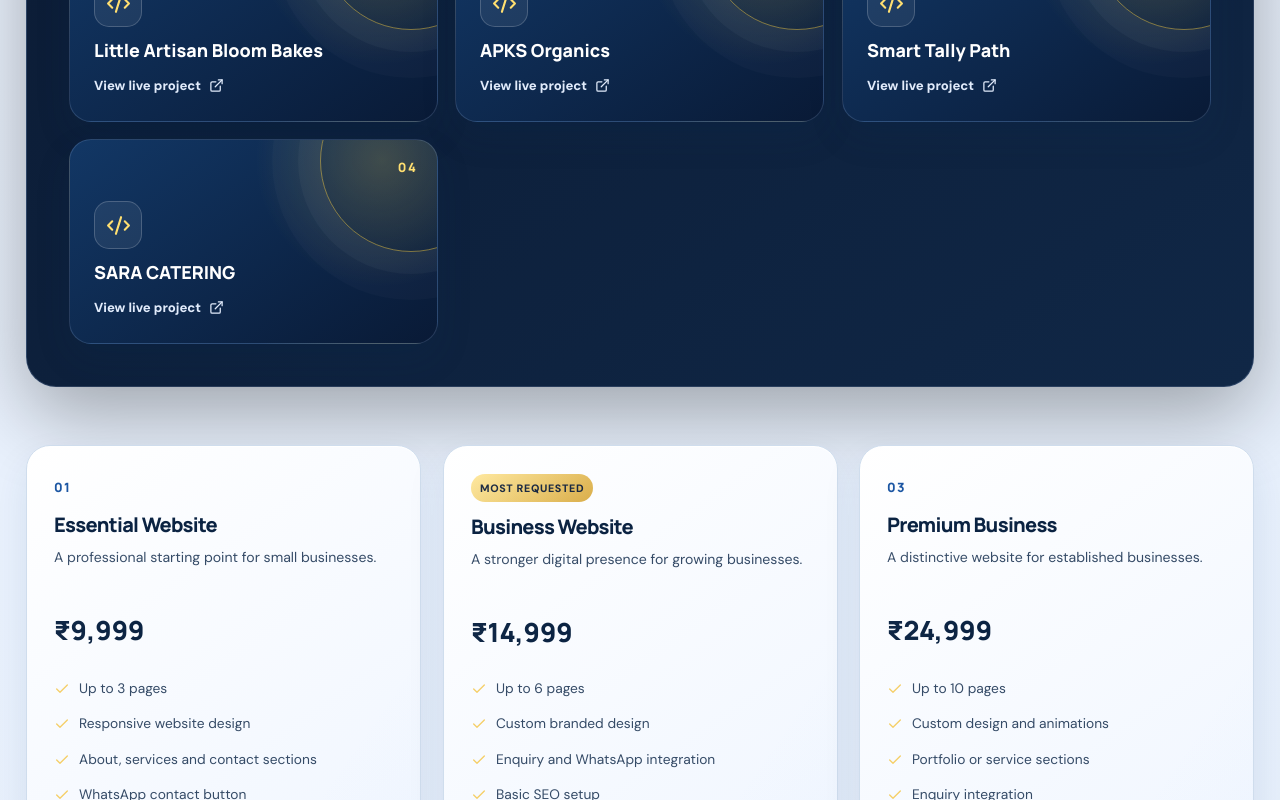
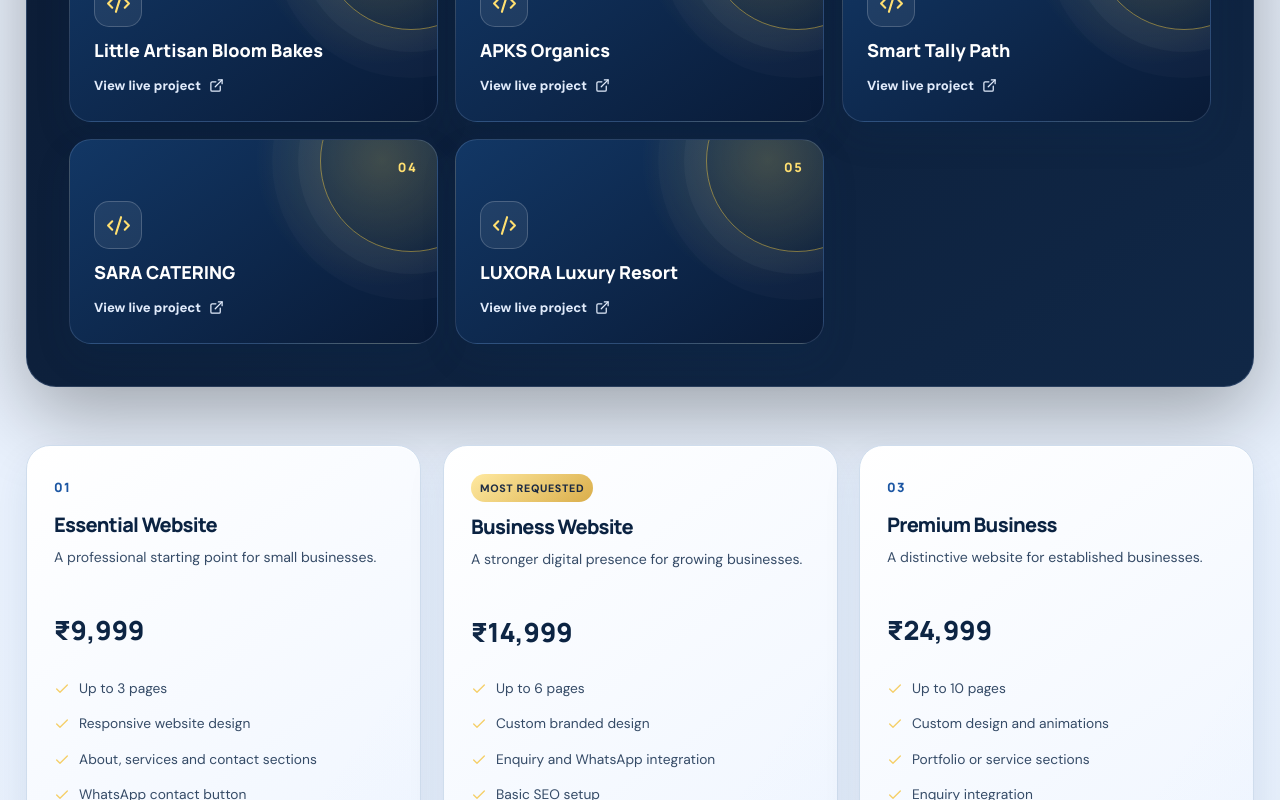
Before and after one commit to vctwit029-hu/GenZ-Edu-Tech, a React (Vite) app: page / in a window 1280 px wide. Shown: the part 10720-11520 px from the top of the page. Built offline with nearby package versions, Linux system fonts and the light colour scheme.

Commit message:
Add LUXORA luxury resort to featured portfolio

```diff
--- a/App.tsx
+++ b/App.tsx
@@ -67,7 +67,8 @@ const portfolioProjects = [
   { name: 'Little Artisan Bloom Bakes', url: 'https://little-artisan-bloom-bakes.base44.app' },
   { name: 'APKS Organics', url: 'https://apks-organics.netlify.app' },
   { name: 'Smart Tally Path', url: 'https://smart-tally-path.base44.app' },
-  { name: 'SARA CATERING', url: 'https://sara-catering.vercel.app' }
+  { name: 'SARA CATERING', url: 'https://sara-catering.vercel.app' },
+  { name: 'LUXORA Luxury Resort', url: 'https://luxora-luxury-resort-rnegpx10n-gen-z-edu-tech.vercel.app' }
 ];
 
 const filters = ['All', 'Digital Skills', 'Programming', 'Career Skills', 'Placement Preparation', 'Languages'];
@@ -490,7 +491,7 @@ export default function App() {
               <span className="developer-stat-label">Projects completed</span>
             </div>
             <div className="developer-stat">
-              <span className="developer-stat-number">04</span>
+              <span className="developer-stat-number">05</span>
               <span className="developer-stat-label">Live sample projects showcased</span>
             </div>
             <p className="developer-stats-note">A small selection of our work is featured in the portfolio above.</p>
```
